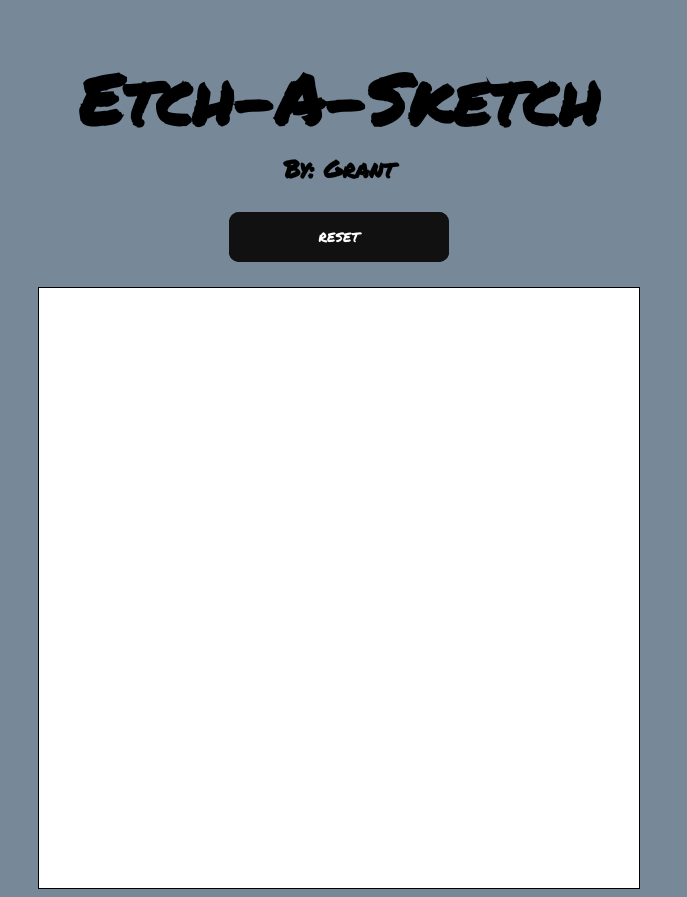
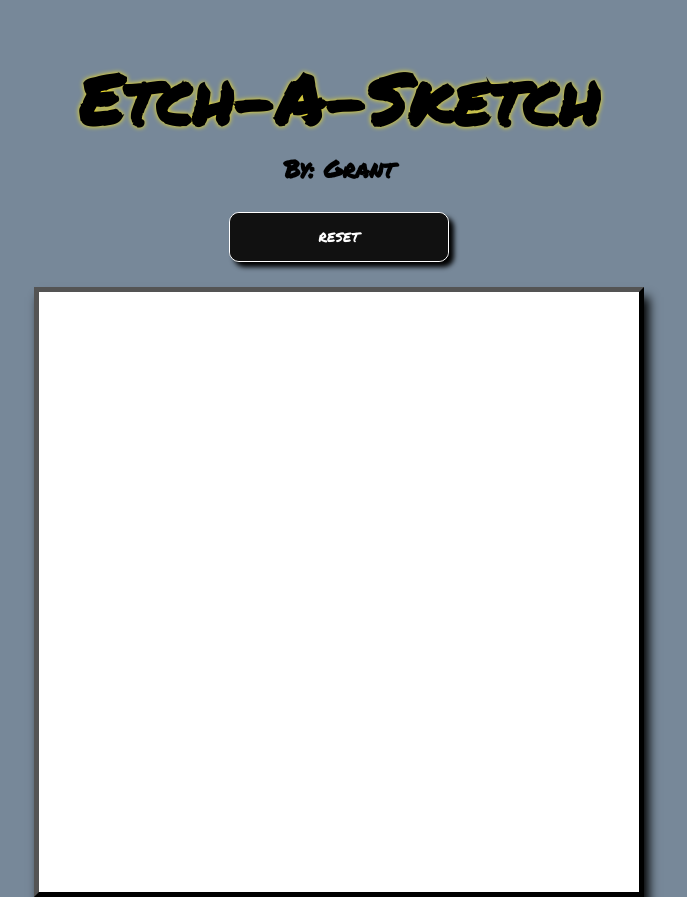
Before and after one commit to godbehere/etch-a-sketch, a plain HTML site: page index.html in a window 1280 px wide. Shown: the whole page, without its empty margins (309-996 px from the left). Drawn offline with Linux system fonts and the light colour scheme.

Commit message:
Added drop shadows and new outlines to text and workspace

```diff
--- a/style.css
+++ b/style.css
@@ -23,6 +23,7 @@ h2 {
     text-align: center;
     margin-bottom: 2px;
     font-size: 70px;
+    text-shadow: 0px 0px 5px rgb(255, 232, 22);
 }
 
 .webpage {
@@ -47,7 +48,8 @@ h2 {
 }
 
 .thin-border {
-    border: 1px solid black;
+    border: 5px outset black;
+    box-shadow: 5px 10px 10px black;
 }
 
 .no-border {
@@ -63,7 +65,7 @@ h2 {
 .glow-on-hover {
     width: 220px;
     height: 50px;
-    border: none;
+    border: 1px solid white;
     outline: none;
     color: #fff;
     background: #111;
@@ -71,6 +73,7 @@ h2 {
     position: relative;
     z-index: 0;
     border-radius: 10px;
+    box-shadow: 5px 5px 5px black;
 }
 
 .glow-on-hover:before {
```
